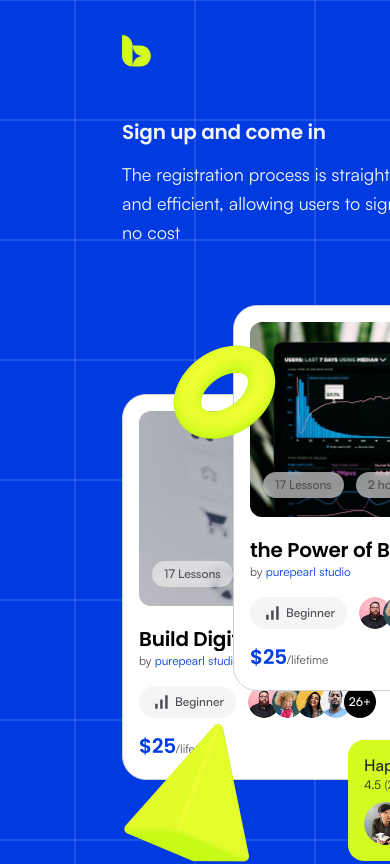
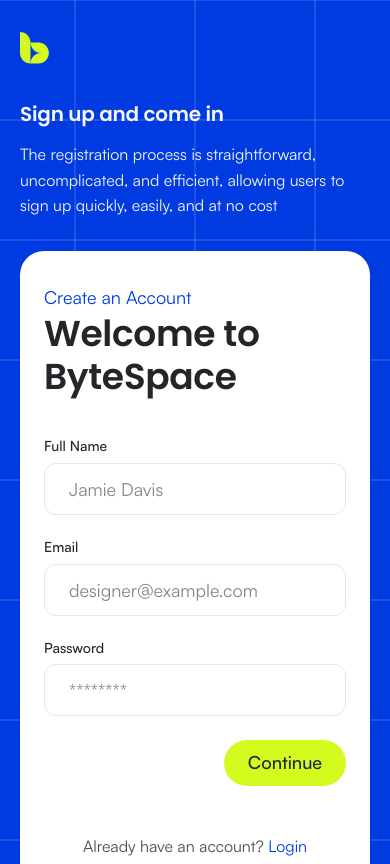
Before and after one commit to ShArafat58/bytespace-web, a Next.js app: page /signup in a window 390 px wide. Shown: the top 864 px of the page. Built offline with nearby package versions, Linux system fonts and the light colour scheme.

Commit message:
feat: make login and signup pages responsive

```diff
--- a/components/auth/AuthIllustration.tsx
+++ b/components/auth/AuthIllustration.tsx
@@ -6,9 +6,9 @@
 const [, digitalAssetCourse, bigDataCourse] = courses;
 
 // Decorative collage; positions follow the 1440px design frame
-export function AuthIllustration() {
+export function AuthIllustration({ className }: { className?: string }) {
   return (
-    <div aria-hidden="true">
+    <div aria-hidden="true" className={className}>
       <CourseCard
         course={digitalAssetCourse}
         highlighted
--- a/components/auth/AuthLayout.tsx
+++ b/components/auth/AuthLayout.tsx
@@ -19,27 +19,29 @@
 }: AuthLayoutProps) {
   return (
     <main className="relative min-h-screen overflow-hidden bg-primary-800 grid-lines">
-      <div className="relative mx-auto h-256 max-w-360">
-        <header className="absolute left-30.5 top-8.75">
+      {/* Single column below xl, exact 1440 design from xl up */}
+      <div className="relative mx-auto flex max-w-144.75 flex-col gap-8 px-5 pb-12 pt-8 md:gap-10 md:pb-16 xl:block xl:h-256 xl:max-w-360 xl:p-0">
+        <header className="xl:absolute xl:left-30.5 xl:top-8.75">
           <Link
             href="/"
             aria-label="ByteSpace home"
-            className="block rounded-sm focus-ring-inverse"
+            className="inline-block rounded-sm focus-ring-inverse"
           >
             <LogoMark aria-hidden="true" />
           </Link>
         </header>
 
-        <div className="absolute left-30.5 top-30 flex w-118.75 flex-col gap-4 text-neutral-50">
+        <div className="flex flex-col gap-4 text-neutral-50 xl:absolute xl:left-30.5 xl:top-30 xl:w-118.75">
           <p className="font-heading text-heading-xs">{title}</p>
-          <p className="text-body-l">{description}</p>
+          <p className="text-body-m md:text-body-l">{description}</p>
         </div>
 
-        <AuthIllustration />
+        <AuthIllustration className="hidden xl:block" />
 
         <div
           className={cn(
-            "absolute left-185.25 top-30 flex min-h-196 w-144.75 flex-col justify-between rounded-3xl bg-white px-15.75 pt-15.25",
+            "flex w-full flex-col gap-12 rounded-3xl bg-white px-6 pt-8 md:px-15.75 md:pt-15.25",
+            "xl:absolute xl:left-185.25 xl:top-30 xl:min-h-196 xl:w-144.75 xl:justify-between xl:gap-0",
             cardClassName,
           )}
         >
--- a/components/auth/LoginForm.tsx
+++ b/components/auth/LoginForm.tsx
@@ -49,7 +49,7 @@
       <div className="flex flex-col gap-10">
         <div>
           <p className="text-body-l text-primary-800">Sign In</p>
-          <h1 className="font-heading text-heading-m text-neutral-950">
+          <h1 className="font-heading text-heading-s text-neutral-950 md:text-heading-m">
             Welcome Back
           </h1>
         </div>
@@ -117,7 +117,7 @@
         </div>
       </div>
 
-      <p className="pb-10 text-center text-body-m text-black-400">
+      <p className="pb-8 text-center text-body-m text-black-400 md:pb-10">
         New user?{" "}
         <Link
           href="/signup"
--- a/components/auth/RegisterForm.tsx
+++ b/components/auth/RegisterForm.tsx
@@ -41,7 +41,7 @@
       <div className="flex flex-col gap-10">
         <div>
           <p className="text-body-l text-primary-800">Create an Account</p>
-          <h1 className="font-heading text-heading-m text-neutral-950">
+          <h1 className="font-heading text-heading-s text-neutral-950 md:text-heading-m">
             Welcome to ByteSpace
           </h1>
         </div>
@@ -101,7 +101,7 @@
         </form>
       </div>
 
-      <p className="pb-12.75 text-center text-body-m text-neutral-700">
+      <p className="pb-8 text-center text-body-m text-neutral-700 md:pb-12.75">
         Already have an account?{" "}
         <Link
           href="/login"
```
